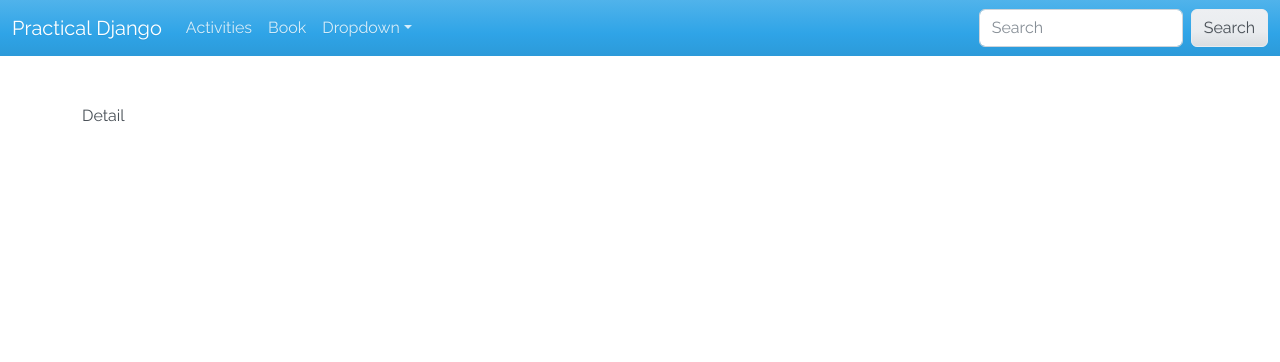
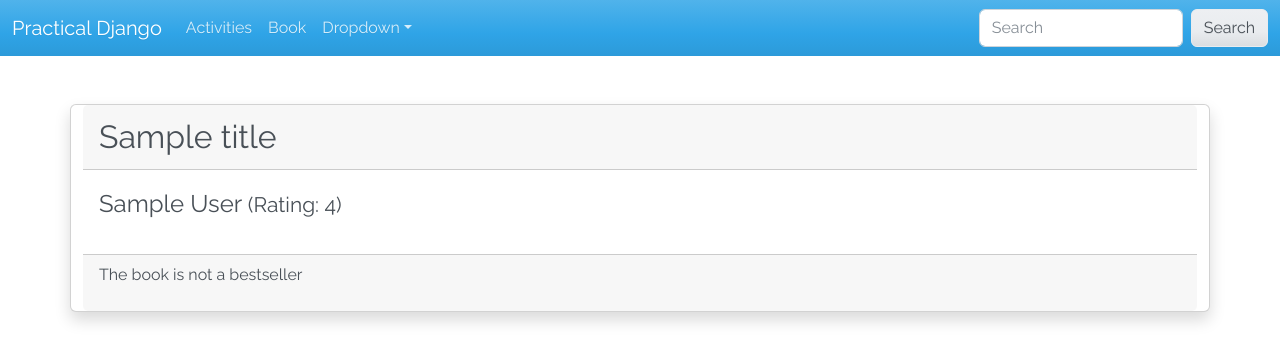
Before and after one commit to KramStyles/python-django-the-practical-guide, a Django app: template book/templates/book/detail.html in a window 1280 px wide. Shown: the top 362 px of the page. Run offline with Django 4.2, Linux system fonts and the light colour scheme; the template is opened without the code that fills it: most values are stand-ins (such as "Sample title", 1, 10 or a date in 2020); some libraries are stand-ins or nearby versions.

Commit message:
added detail

```diff
--- a/book/templates/book/detail.html
+++ b/book/templates/book/detail.html
@@ -1,4 +1,18 @@
 {% extends "challenges/layouts/base.html" %}
 {% block content %}
-    Detail
+    <div class="row">
+        <div class="card shadow">
+            <div class="card-header fs-2">{{ title }}</div>
+            <div class="card-body">
+                <p class="fs-4">{{ author }} <small>(Rating: {{ rating }})</small></p>
+            </div>
+            <div class="card-footer">
+                {% if is_bestseller %}
+                    <p class="">The book is a bestseller!</p>
+                    {% else %}
+                    <p>The book is not a bestseller</p>
+                {% endif %}
+            </div>
+        </div>
+    </div>
 {% endblock %}
--- a/book/templates/book/index.html
+++ b/book/templates/book/index.html
@@ -6,7 +6,7 @@
     </div>
     <div class="list-group">
         {% for book in books %}
-            <a href="#" class="list-group-item list-group-item-action">{{ book.title|title }}. </a>
+            <a href="{% url "book-detail" book.pk %}" class="list-group-item list-group-item-action">{{ book.title|title }}. </a>
         {% endfor %}
     </div>
 {% endblock %}
--- a/book/urls.py
+++ b/book/urls.py
@@ -2,4 +2,7 @@ from django.urls import path
 
 from book import views
 
-urlpatterns = [path("book/", views.index, name="book-list")]
+urlpatterns = [
+    path("book/", views.index, name="book-list"),
+    path("book/<int:pk>", views.detail, name="book-detail"),
+]
--- a/challenges/urls.py
+++ b/challenges/urls.py
@@ -5,4 +5,5 @@ urlpatterns = [
     path("<int:day>", views.daily_challenge_by_number),
     path("<str:day>", views.index, name="weekly-activities"),
     path("", views.challenge_home, name="challenges-home"),
+    path("404/", views.not_found_page, name="not-found"),
 ]
--- a/challenges/views.py
+++ b/challenges/views.py
@@ -51,3 +51,9 @@ def daily_challenge_by_number(request, day):
         context = {"title": "page not found", "reason": str(err)}
         # raise Http404()
         return render(request, "challenges/404.html", context)
+
+
+def not_found_page(request):
+    # Todo: Ensure you fix this up for valid 404 page so when we call raise http404, this shows
+    context = {"title": "page not found", "reason": "We can't find what you are searching for"}
+    return render(request, "challenges/404.html", context)
```
Also changed, not shown: book/views.py (+16 -1 lines).
